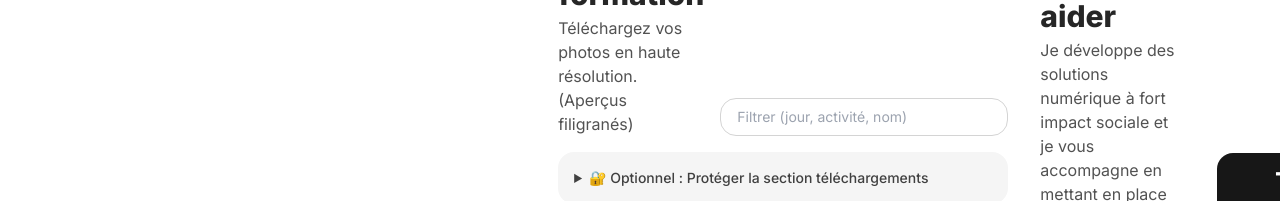
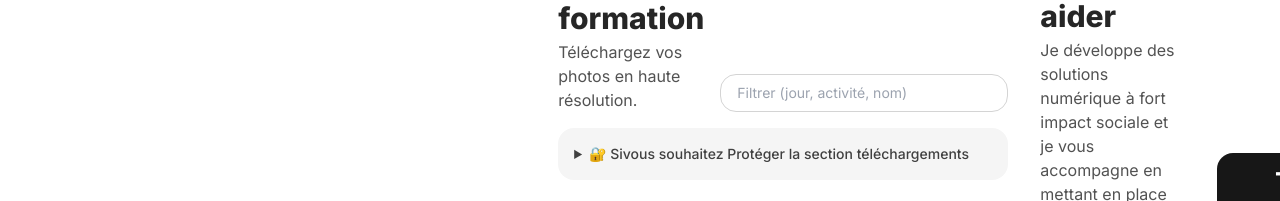
Before and after one commit to kadea-academy-learners/Galerie-Senghor-alumini, a website built with Vite: page index.html in a window 1280 px wide. Shown: the part 1071-1272 px from the top of the page. Built offline with nearby package versions, Linux system fonts and the light colour scheme; grey boxes are pictures that could not be loaded.

Commit message:
update():delete-keyMessage

```diff
--- a/index.html
+++ b/index.html
@@ -86,7 +86,7 @@
     <div class="flex items-end justify-between gap-4">
       <div>
         <h2 class="text-2xl md:text-3xl font-extrabold">Galerie de la formation</h2>
-        <p class="text-neutral-600 mt-1">Téléchargez vos photos en haute résolution. (Aperçus filigranés)</p>
+        <p class="text-neutral-600 mt-1">Téléchargez vos photos en haute résolution.</p>
       </div>
       <div class="flex items-center gap-2">
         <input id="filtre" type="text" placeholder="Filtrer (jour, activité, nom)" class="w-52 md:w-72 rounded-2xl border border-neutral-300 px-4 py-2 text-sm focus:outline-none focus:ring-2 focus:ring-neutral-900/20" />
@@ -95,11 +95,11 @@
 
     <!-- Astuce d'accès par code (facultatif) -->
     <details class="mt-4 rounded-2xl bg-neutral-100 p-4 open:ring-1 ring-neutral-200">
-      <summary class="cursor-pointer text-sm font-medium text-neutral-700">🔐 Optionnel : Protéger la section téléchargements</summary>
+      <summary class="cursor-pointer text-sm font-medium text-neutral-700">🔐 Sivous souhaitez Protéger la section téléchargements</summary>
       <div class="mt-3 grid gap-3 md:grid-cols-[1fr_auto]">
         <input id="codeInput" type="password" placeholder="Entrer le code d'accès (ex: 2025IA)" class="rounded-2xl border border-neutral-300 px-4 py-2 text-sm" />
         <button id="codeBtn" class="rounded-2xl bg-neutral-900 text-white px-4 py-2 text-sm font-semibold">Déverrouiller les téléchargements</button>
-        <p id="codeMsg" class="text-sm text-neutral-600 md:col-span-2">Par défaut, les liens de téléchargement sont masqués. Changez le code dans le script en bas du fichier.</p>
+        <p id="codeMsg" class="text-sm text-neutral-600 md:col-span-2">Par défaut, les liens de téléchargement sont masqués.</p>
       </div>
     </details>
 
```
